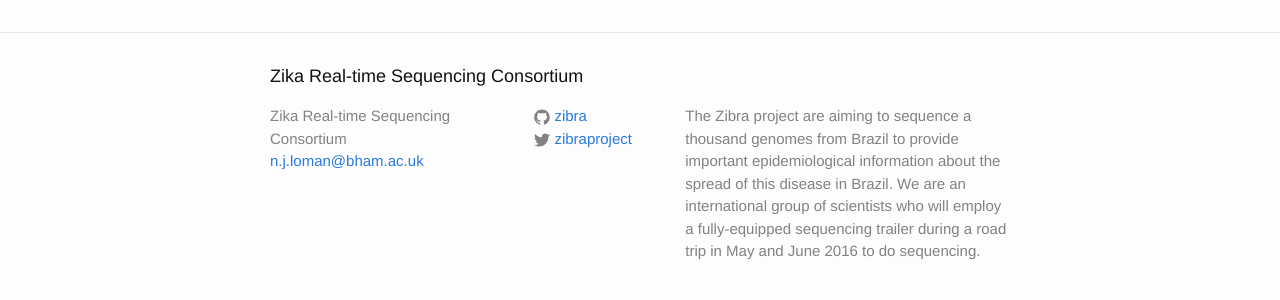
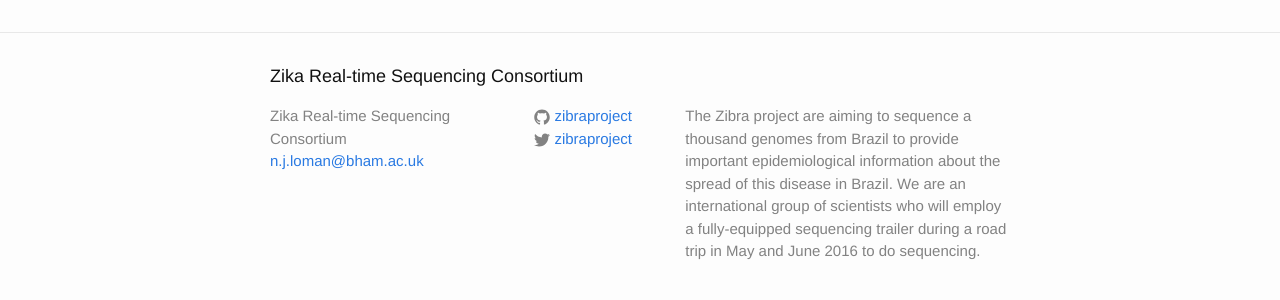
Before and after one commit to zibraproject/zibraproject.github.io, a Jekyll site: the page built from index.html, in a window 1280 px wide. Shown: the part 607-907 px from the top of the page. Built offline with Jekyll 4.4.1, drawn with Linux system fonts in a browser that asks for light colours; comment, search, counter and statistics services are not loaded.

Commit message:
zibraproject

```diff
--- a/_config.yml
+++ b/_config.yml
@@ -16,9 +16,9 @@
   trailer during a road trip in May and June 2016 to do
   sequencing.
 baseurl: "" # the subpath of your site, e.g. /blog
-url: "http://zibra.github.io" # the base hostname & protocol for your site
+url: "http://zibraproject.github.io" # the base hostname & protocol for your site
 twitter_username: zibraproject
-github_username:  zibra
+github_username:  zibraproject
 
 # Build settings
 markdown: kramdown
```
